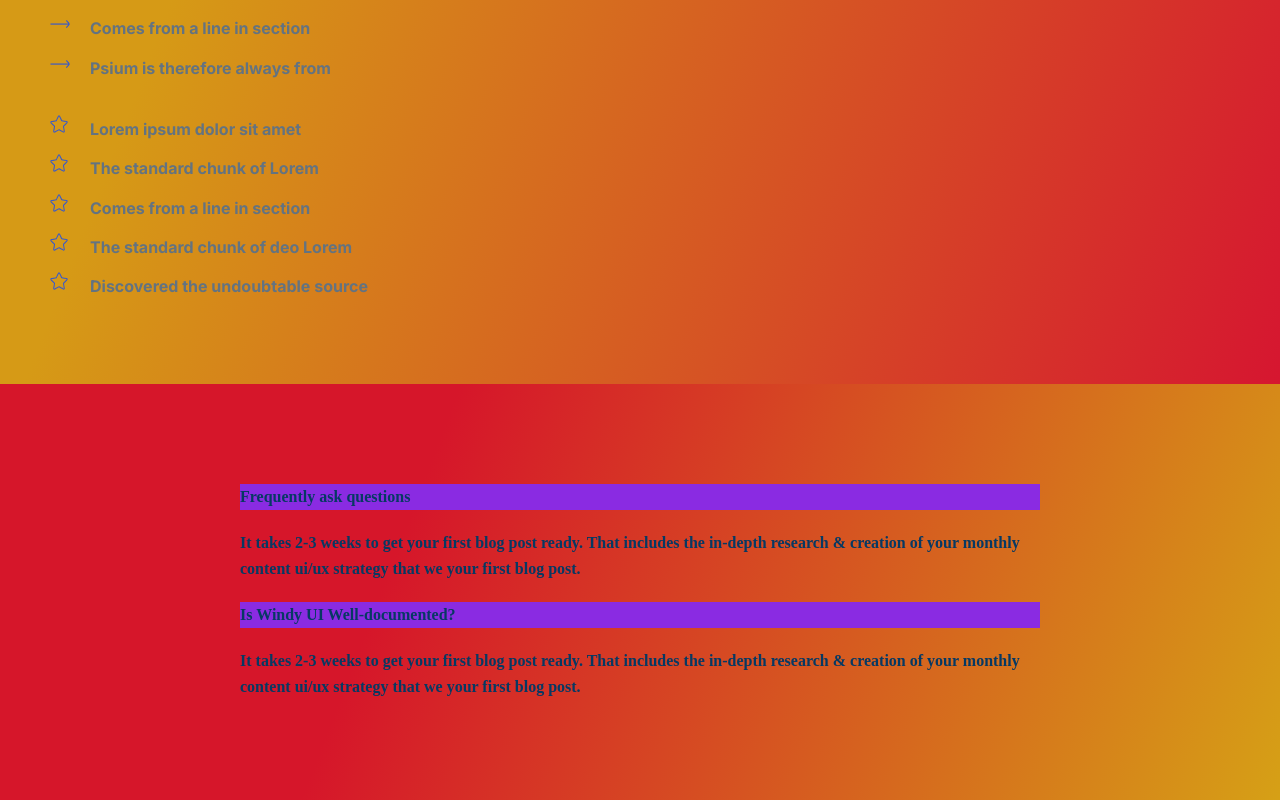
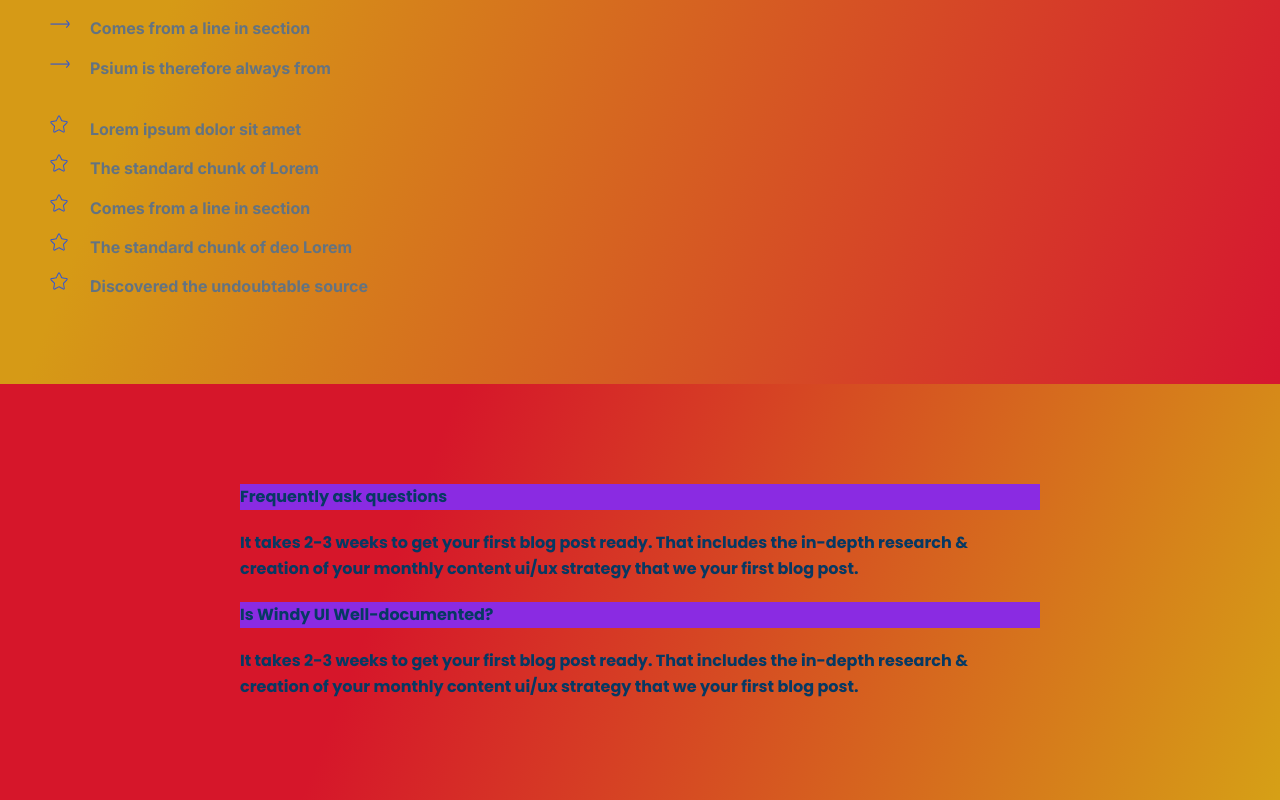
Before and after one commit to Stas-Od/leasons, a plain HTML site: page lesson_8/index.html in a window 1280 px wide. Shown: the part 2211-3011 px from the top of the page. Drawn offline with Linux system fonts and the light colour scheme.

Commit message:
Update style.css

```diff
--- a/lesson_8/css/style.css
+++ b/lesson_8/css/style.css
@@ -227,7 +227,7 @@ li{
 
 
 .text__conteyner {
-    font-family: "Poppins"sans-serif;
+    font-family: "Poppins";
     font-weight: 700;
     font-size: 16px;
     line-height: 26px;
```
